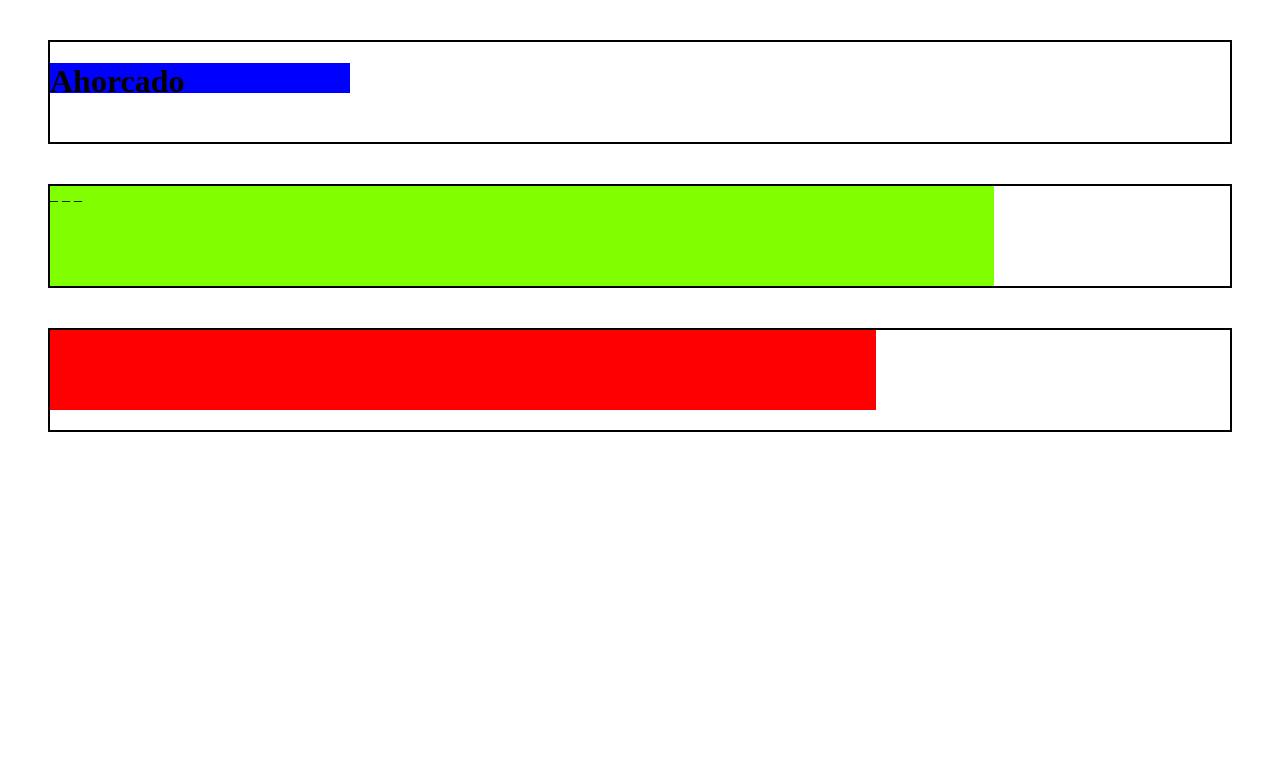
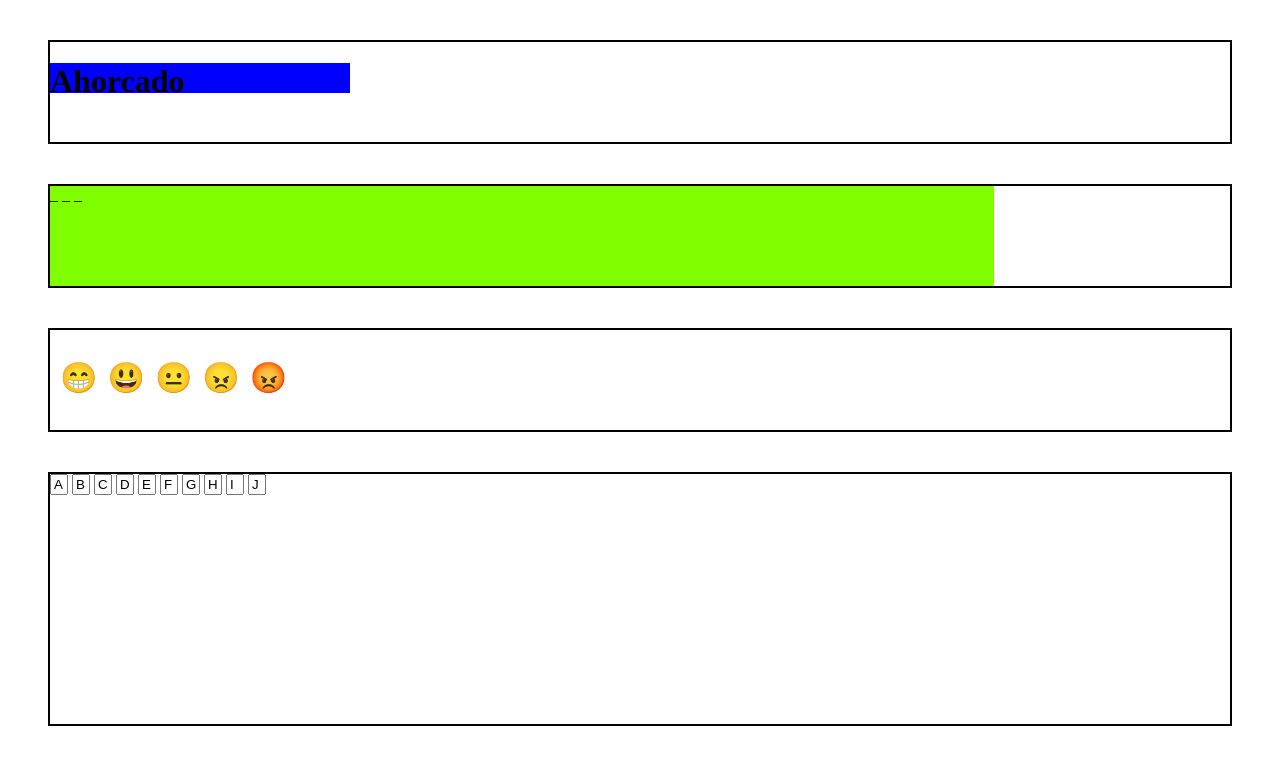
Before and after one commit to unipanadesa/Desa2021-1, a plain HTML site: page Ahorcado/index.html in a window 1280 px wide. Drawn offline with Linux system fonts and the light colour scheme.

Commit message:
Se agrega contenedor de letras

```diff
--- a/Ahorcado/index.html
+++ b/Ahorcado/index.html
@@ -16,10 +16,28 @@
                 <a>_</a>
             </div>
         </div>
-        <div style="border:2px solid; height: 100px; margin:40px;">
-        <div style="height: 80px; background-color: red;  width: 70%;">
-
+            <div style="border:2px solid; height: 100px; margin:40px;">
+                <div style="height: 80px; width: 70%;">
+                    <p style="font-size: 30px; float: left; padding-left: 10px;">&#128513;</p>
+                    <p style="font-size: 30px; float: left; padding-left: 10px;">&#128515;</p>
+                    <p style="font-size: 30px; float: left; padding-left: 10px;">&#128528;</p>
+                    <p style="font-size: 30px; float: left; padding-left: 10px;">&#128544;</p>
+                    <p style="font-size: 30px; float: left; padding-left: 10px;">&#128545;</p>
+            </div>
         </div>
-        </div>
+            <div style= "border: 2px solid; height: 250px; margin: 40px;">
+                <div style="height: 230px; width: 90%;">
+                    <input type = "buttom" value= "A" style= "width: 10px;"></input>
+                    <input type = "buttom" value= "B" style= "width: 10px;"></input>
+                    <input type = "buttom" value= "C" style= "width: 10px;"></input>
+                    <input type = "buttom" value= "D" style= "width: 10px;"></input>
+                    <input type = "buttom" value= "E" style= "width: 10px;"></input>
+                    <input type = "buttom" value= "F" style= "width: 10px;"></input>
+                    <input type = "buttom" value= "G" style= "width: 10px;"></input>
+                    <input type = "buttom" value= "H" style= "width: 10px;"></input>
+                    <input type = "buttom" value= "I" style= "width: 10px;"></input>
+                    <input type = "buttom" value= "J" style= "width: 10px;"></input>
+                </div>
+       </div>
     </body>
 </html>
```
